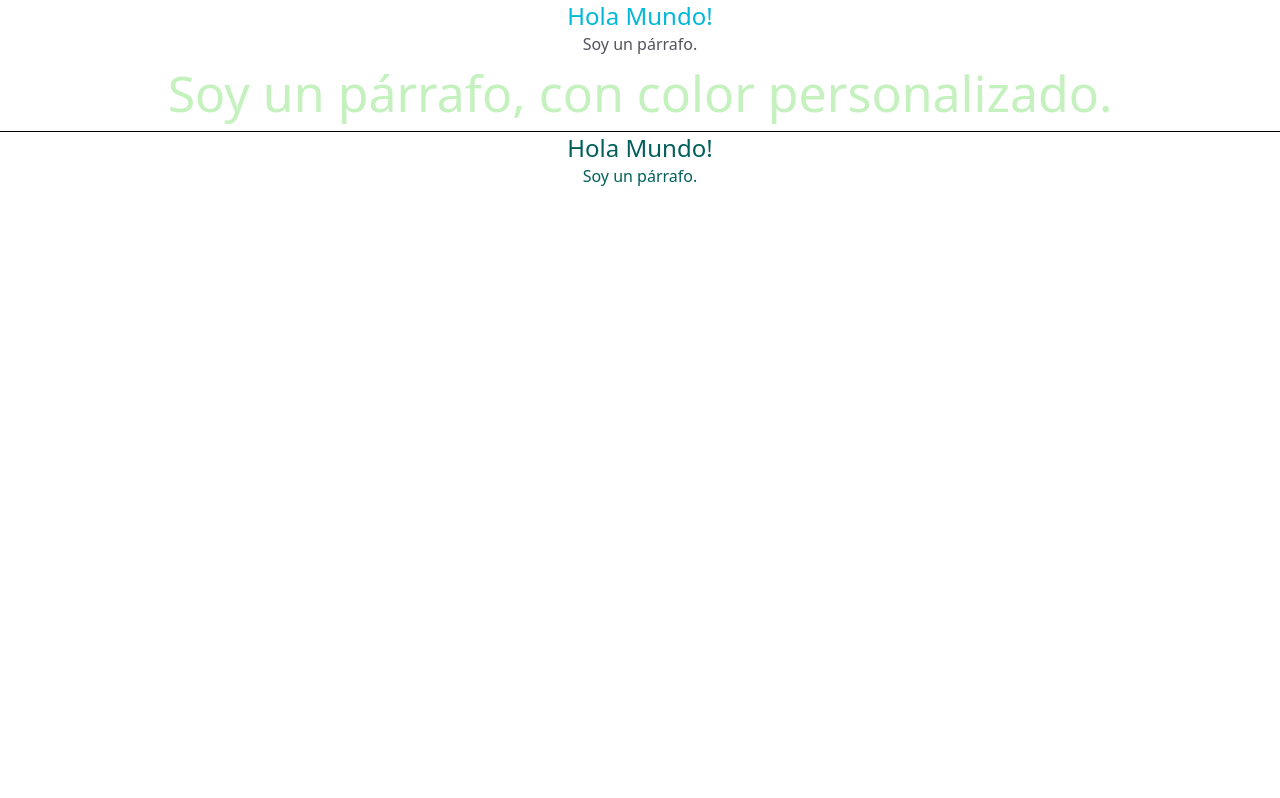
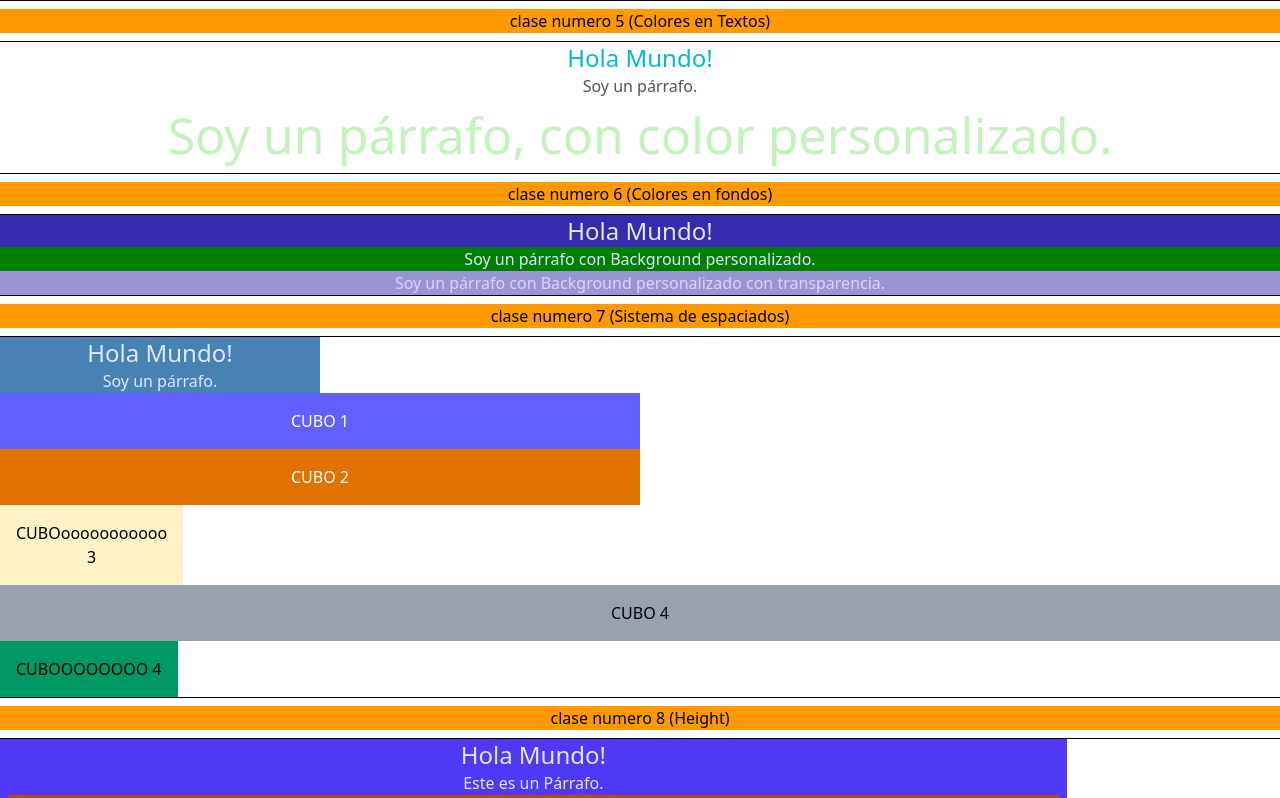
Before and after one commit to Alan-Mendoza/tailwind, a website: page src/index.html in a window 1280 px wide. Shown: the top 798 px of the page. Drawn offline with Linux system fonts and the light colour scheme.

Commit message:
aprendiendo sobre espaciados y anchos colores en bg y text

```diff
--- a/src/index.html
+++ b/src/index.html
@@ -7,16 +7,50 @@
     <link rel="stylesheet" href="./output.css">
     <title>Instalación</title>
 </head>
-<body>
+<body class="p-0">
+    <hr>
+        <div class="bg-amber-500 text-center my-2">clase numero 5 (Colores en Textos)</div>
+    <hr>
     <div class="text-center">
         <h1 class="text-2xl text-cyan-500">Hola Mundo!</h1>
         <p class="text-zinc-600">Soy un párrafo.</p>
         <p class="text-[#C4F1BE] text-[50px]">Soy un párrafo, con color personalizado.</p>
     </div>
     <hr>
-    <div class="text-center text-teal-800">
+        <div class="bg-amber-500 text-center my-2">clase numero 6 (Colores en fondos)</div>
+    <hr>
+    <div class="text-center text-indigo-100 bg-indigo-800">
         <h1 class="text-2xl">Hola Mundo!</h1>
-        <p>Soy un párrafo.</p>
+        <p class="bg-[green]">Soy un párrafo con Background personalizado.</p>
     </div>
+    <p class="bg-indigo-800/50 text-indigo-100/80 text-center">Soy un párrafo con Background personalizado con transparencia.</p>
+    <hr>
+        <div class="bg-amber-500 text-center my-2">clase numero 7 (Sistema de espaciados)</div>
+    <hr>
+    <div class="text-center bg-[steelblue] text-indigo-100 w-xs">
+        <h1 class="text-2xl">Hola Mundo!</h1>
+        <p class="">Soy un párrafo.</p>
+    </div>
+    <div class="text-center">
+        <div class="bg-indigo-500 text-white p-4 w-1/2">CUBO 1</div>
+        <div class="bg-amber-600 text-white p-4 w-1/2">CUBO 2</div>
+        <div class="bg-amber-100 p-4 w-min">CUBOooooooooooo 3</div>
+        <div class="bg-gray-400 p-4 w-full">CUBO 4</div>
+        <div class="bg-emerald-600 p-4 w-max">CUBOOOOOOOO 4</div>
+    </div>
+
+    <hr>
+        <div class="bg-amber-500 text-center my-2">clase numero 8 (Height)</div>
+    <hr>
+        <div class="text-center bg-indigo-600 text-indigo-100 w-5/6 h-screen px-2">
+            <h1 class="text-2xl">Hola Mundo!</h1>
+                <p>Este es un Párrafo.</p>
+            <div class="bg-amber-700 h-2/3 text-3xl flex items-center justify-center">
+                <p>Altura basado en el padre</p>
+            </div>
+        </div>
+    <hr>
+        <div class="bg-amber-500 text-center my-2">clase numero 9 (Min-width , Min-height , Max-height & Max-width)</div>
+    <hr>
 </body>
 </html>
```
Also changed, not shown: src/output.css.
